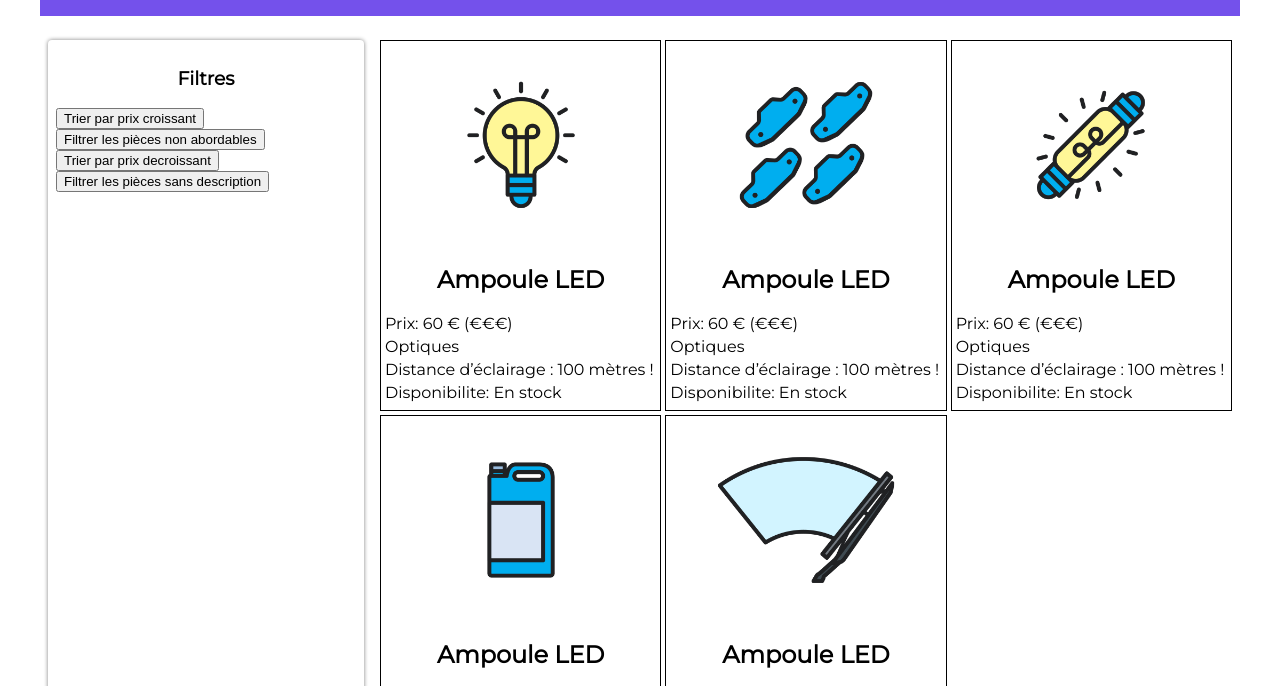
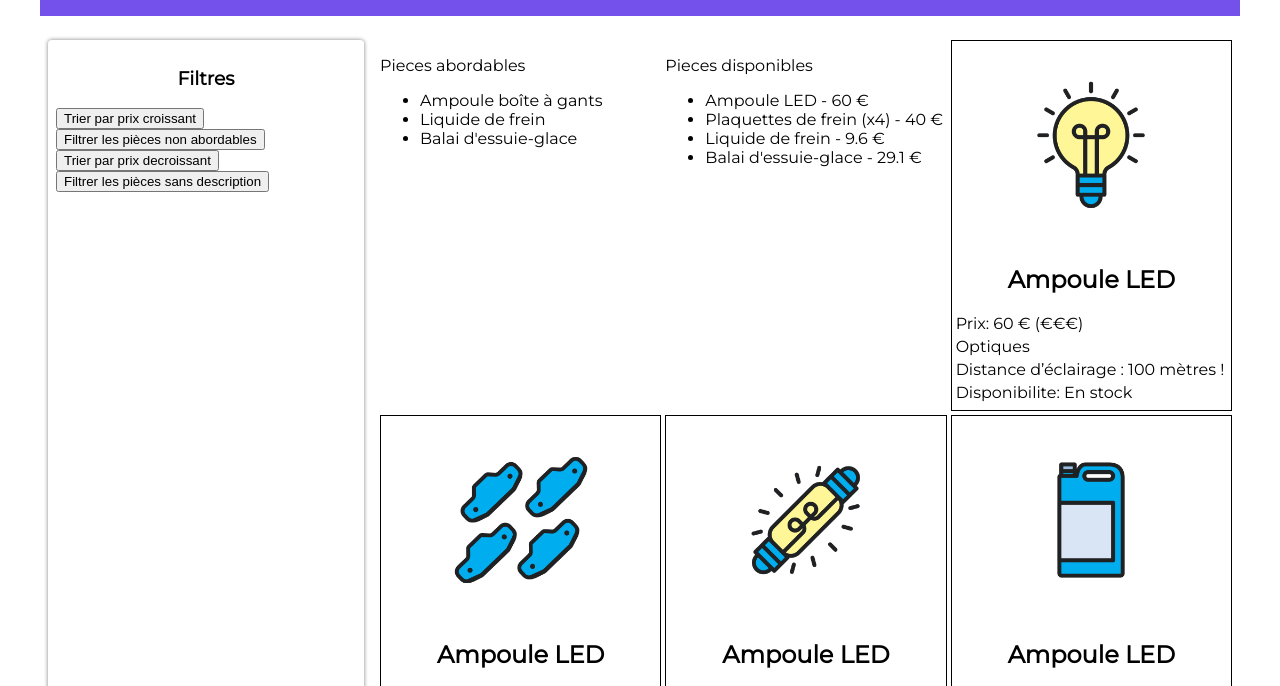
Before and after one commit to DevAdote/pieceDetache, a website: page index.html in a window 1280 px wide. Shown: the part 98-784 px from the top of the page. Drawn offline with Linux system fonts and the light colour scheme.

```diff
--- a/index.html
+++ b/index.html
@@ -26,6 +26,12 @@
 
 			<!-- Fiches produits -->
 			<section class="fiches">
+				<div class="abordables">
+					<p>Pieces abordables</p>
+				</div>
+				<div class="disponibles">
+					<p>Pieces disponibles</p>
+				</div>
 			</section>
 		</main>
 	</body>
--- a/script/pieces.js
+++ b/script/pieces.js
@@ -94,3 +94,56 @@
     });
     console.log(pieceFiltre);
 });
+
+
+
+//PIECE ABORDABLE
+
+const noms = pieces.map(piece => piece.nom);
+for(let i = pieces.length -1 ; i >= 0; i--){
+   if(pieces[i].prix > 35){
+       noms.splice(i,1)
+   }
+}
+console.log(noms)
+
+//Création de la liste
+const abordablesElements = document.createElement('ul');
+//Ajout de chaque nom à la liste
+for(let i=0; i < noms.length ; i++){
+   const nomElement = document.createElement('li');
+   nomElement.innerText = noms[i];
+   abordablesElements.appendChild(nomElement)
+}
+// Ajout de l'en-tête puis de la liste au bloc résultats filtres
+document.querySelector('.abordables')
+   .appendChild(abordablesElements)
+
+
+// PIECE DISPONIBLE
+
+const nomDisponible = pieces.map(piece=>piece.nom);
+const PrixDisponible = pieces.map(piece=>piece.prix)
+
+for (let i = pieces.length -1; i>=0; i--)
+{
+    if(pieces[i].disponibilite === false)
+    {
+        nomDisponible.splice(i,1)
+        PrixDisponible.splice(i,1)
+    }
+    // console.log(` ${nomDisponible[i]} - ${PrixDisponible[i]} €`)
+}
+
+//Creation de la liste
+const disponibleElement = document.createElement('ul');
+
+for(let i=0; i<nomDisponible.length; i++){
+
+    const nomElement = document.createElement('li');
+
+    nomElement.innerHTML =` ${nomDisponible[i]} - ${PrixDisponible[i]} €`;
+
+    disponibleElement.appendChild(nomElement)
+}
+document.querySelector(".disponibles").appendChild(disponibleElement)
```
